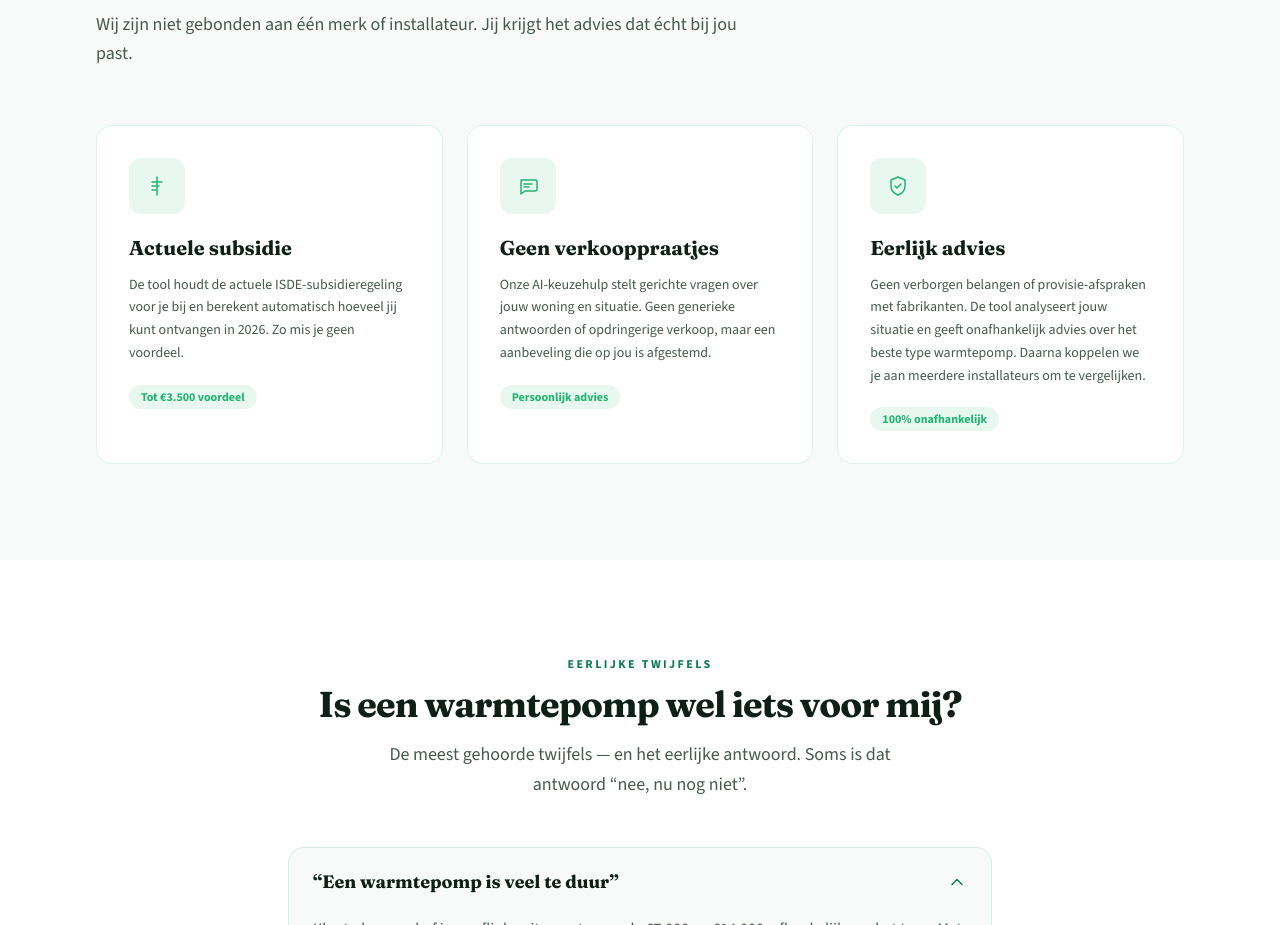
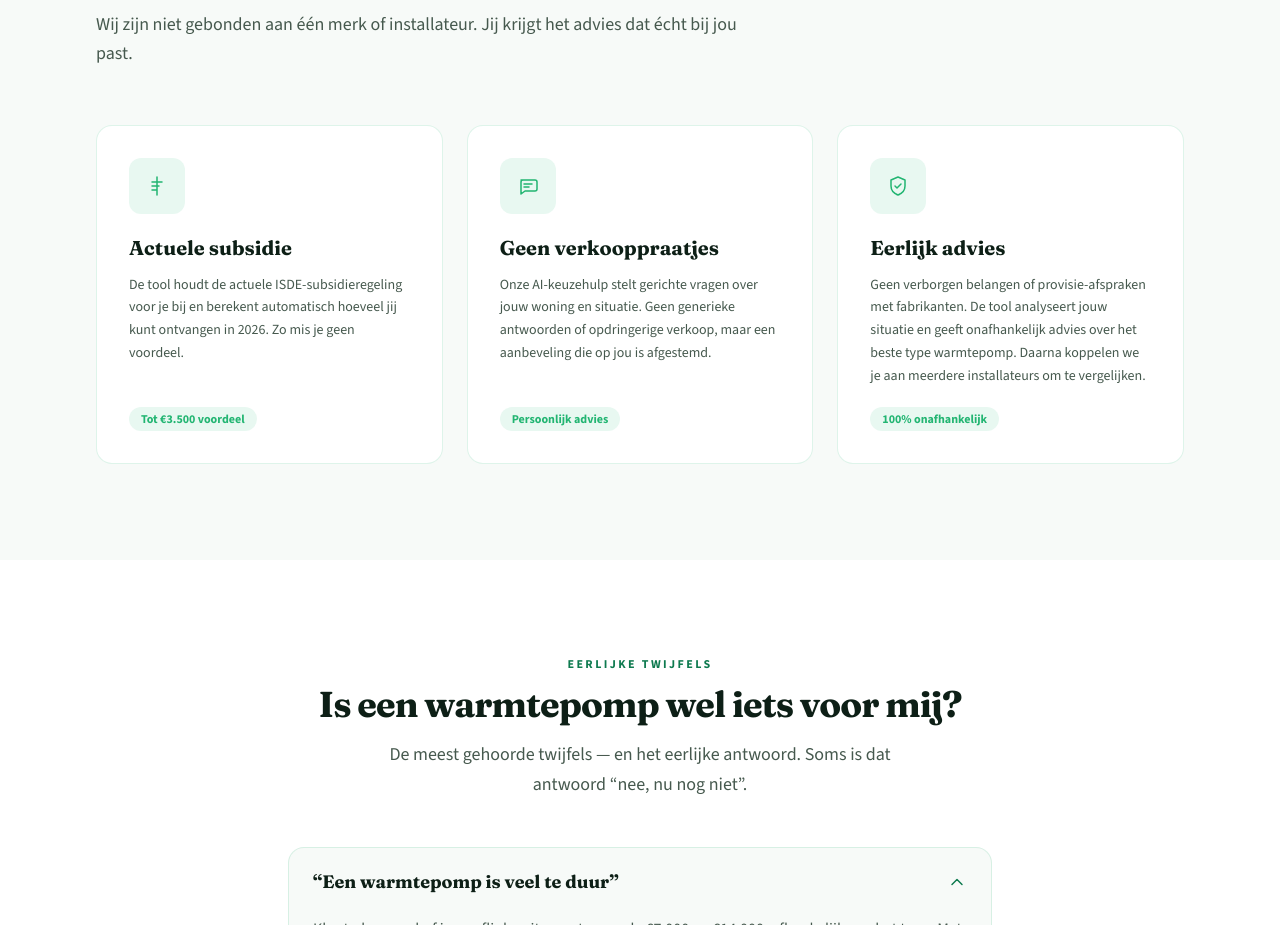
Before and after one commit to streurmichael-cmyk/warmtepomp-ai, a Next.js app: page / in a window 1280 px wide. Shown: the part 2600-3525 px from the top of the page. Built offline with nearby package versions, Linux system fonts and the light colour scheme; no server answers.

Commit message:
Fix badge alignment in homepage benefits cards
Cards had varying body text lengths, pushing the bottom badge to
different heights per card. Make cards flex-col with the body
taking remaining space so badges line up across the row.

```diff
--- a/components/benefits.tsx
+++ b/components/benefits.tsx
@@ -42,7 +42,7 @@ export function Benefits() {
           {benefits.map((item) => (
             <article
               key={item.title}
-              className="group relative overflow-hidden rounded-2xl border border-green/15 bg-white p-8 transition-all hover:-translate-y-1 hover:border-green/35 hover:shadow-[0_16px_48px_rgba(34,181,114,0.12)]"
+              className="group relative flex h-full flex-col overflow-hidden rounded-2xl border border-green/15 bg-white p-8 transition-all hover:-translate-y-1 hover:border-green/35 hover:shadow-[0_16px_48px_rgba(34,181,114,0.12)]"
             >
               <div
                 className="absolute inset-x-0 top-0 h-1 bg-gradient-to-r from-green to-turquoise opacity-0 transition-opacity group-hover:opacity-100"
@@ -54,10 +54,10 @@ export function Benefits() {
               <h3 className="font-display text-xl font-bold text-dark">
                 {item.title}
               </h3>
-              <p className="mt-3 text-sm leading-relaxed text-muted">
+              <p className="mt-3 flex-1 text-sm leading-relaxed text-muted">
                 {item.body}
               </p>
-              <span className="mt-5 inline-block rounded-full bg-green/10 px-3 py-1 text-xs font-bold text-green">
+              <span className="mt-5 inline-block w-fit self-start rounded-full bg-green/10 px-3 py-1 text-xs font-bold text-green">
                 {item.note}
               </span>
             </article>
```
